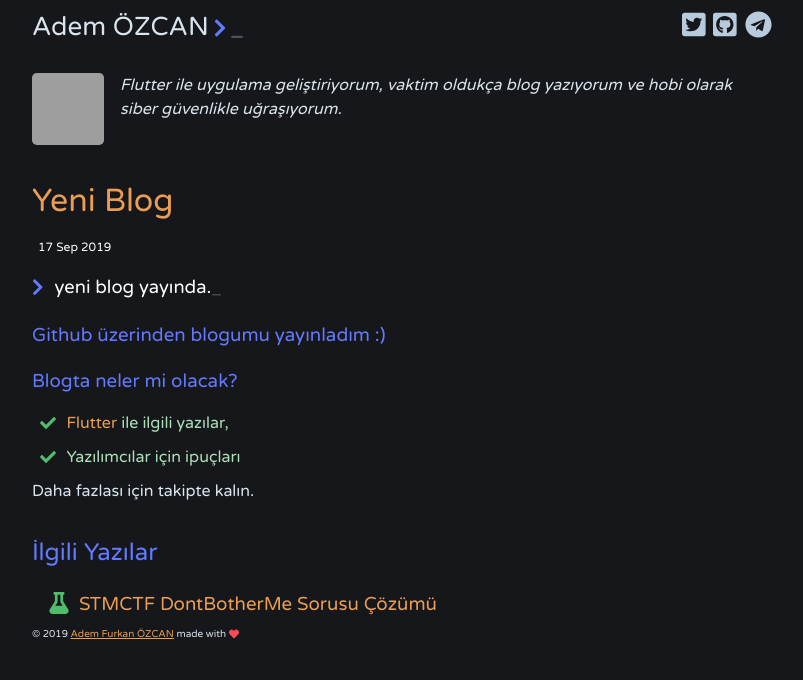
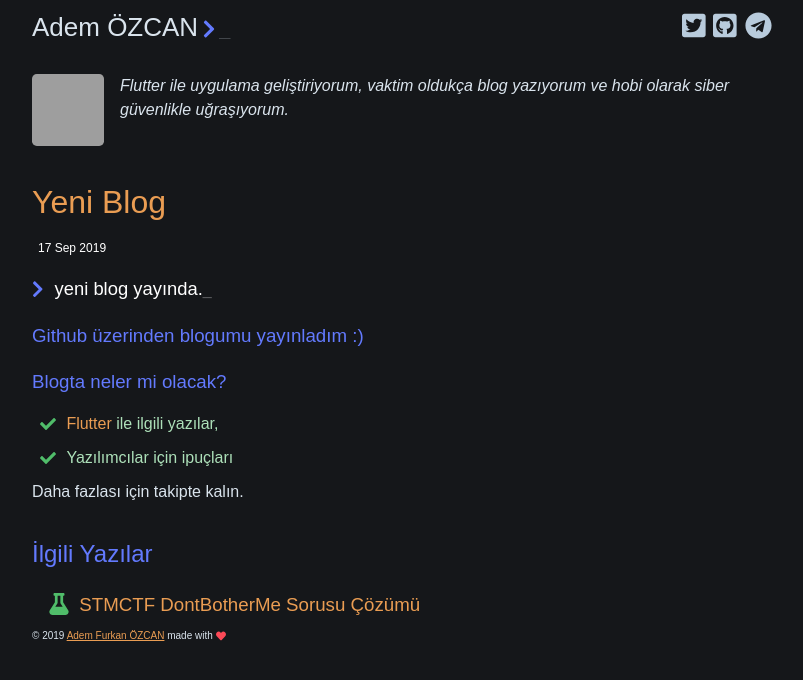
Before and after one commit to Adem68/blog-tr, a Jekyll site: the page built from _posts/2019-09-17-yeni-blog.md, in a window 1280 px wide. Shown: the top 680 px of the page, without its empty margins (238-1041 px from the left). Built offline with Jekyll 4.4.1, drawn with Linux system fonts in a browser that asks for light colours; nearby versions of some CDN libraries; some web fonts are replaced; grey boxes are pictures that could not be loaded.

Commit message:
Update _fonts.scss

```diff
--- a/_sass/dash/_fonts.scss
+++ b/_sass/dash/_fonts.scss
@@ -11,5 +11,5 @@
   }
 }
 
-@include font('Varela Round', '/assets/fonts/VarelaRound-Regular');
-@include font('Roboto Mono', '/assets/fonts/RobotoMono-Medium');
+@include font('Varela Round', 'blog/assets/fonts/VarelaRound-Regular');
+@include font('Roboto Mono', 'blog/assets/fonts/RobotoMono-Medium');
```
